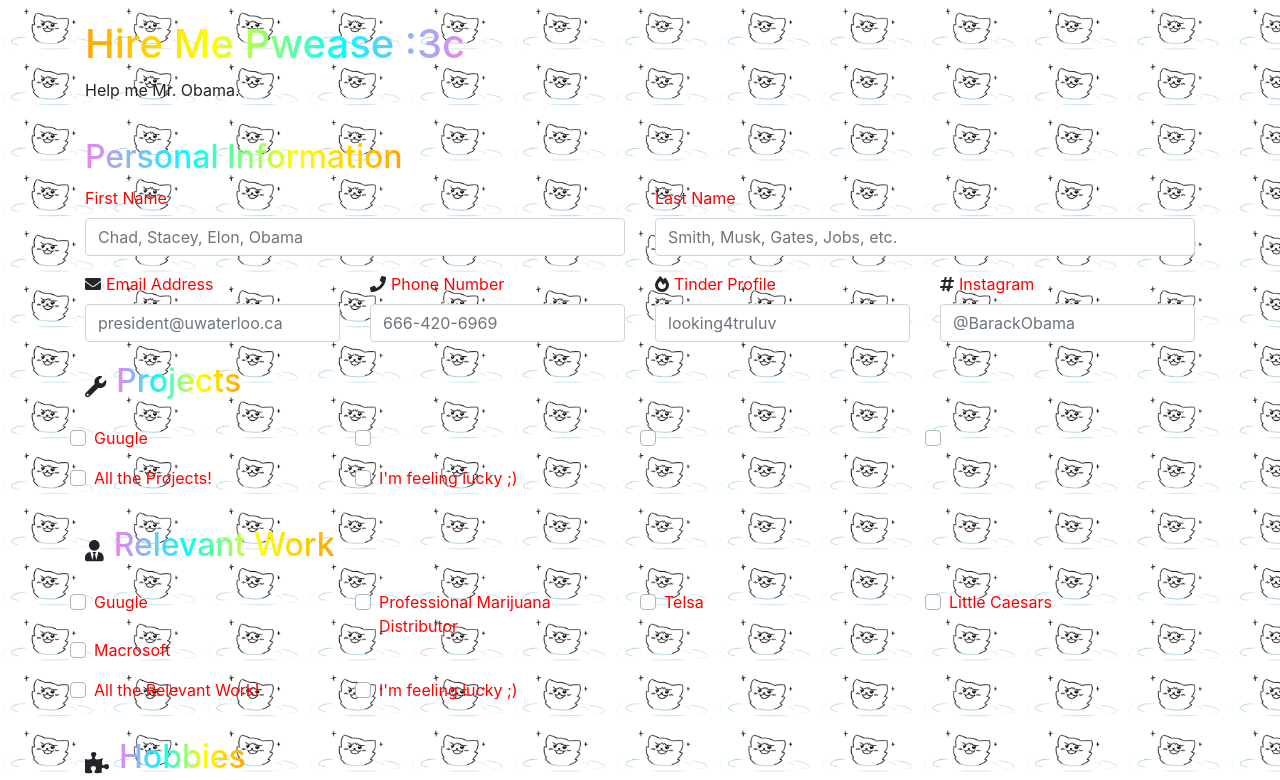
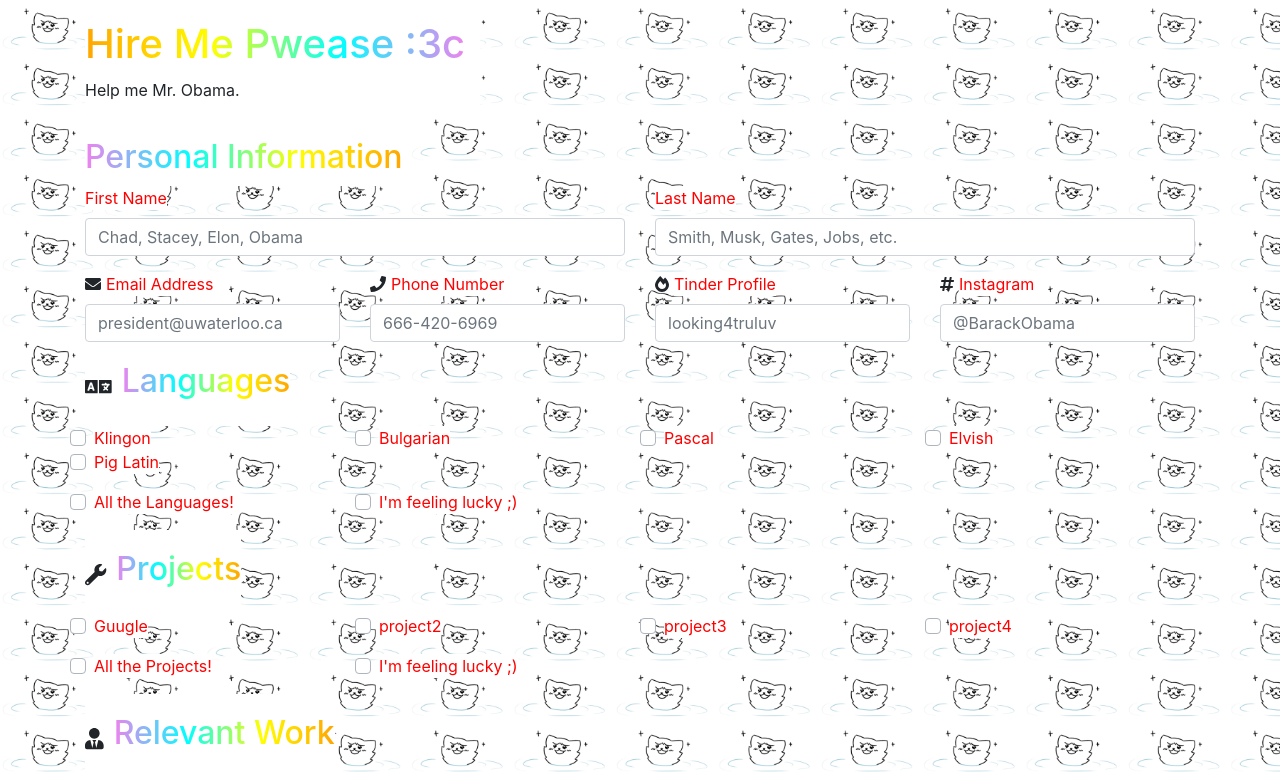
Before and after one commit to rochi138/hire-me-pwease, a React (Create React App) app: page / in a window 1280 px wide. Shown: the top 780 px of the page. Built offline with nearby package versions, Linux system fonts and the light colour scheme.

Commit message:
Checkbox languages

```diff
--- a/src/App.js
+++ b/src/App.js
@@ -16,10 +16,7 @@
 			hobbies: [],
 			projects: [],
 			relevantWork: [],
-			languages: [
-				"LTitle1",
-				"LTitle2"
-			],
+			languages: [],
 			contactInfo: {
 				phone: "",
 				email: "",
--- a/src/SCSS/Resume.module.scss
+++ b/src/SCSS/Resume.module.scss
@@ -19,7 +19,7 @@
 }
 
 .left {
-	width: 70vw;
+	width: 60vw;
 	height: auto;
 	border-right: 3px solid #000000;
 	padding-right: 15px;
--- a/src/SCSS/styles.css
+++ b/src/SCSS/styles.css
@@ -3,7 +3,7 @@
     margin-bottom: 10px !important;
 }
 h1 {
-		background: linear-gradient(to right, orange , yellow, cyan, violet);
+            background: linear-gradient(to right, orange , yellow, cyan, violet);
     -webkit-background-clip: text;
     -webkit-text-fill-color: transparent;
     display: inline-block;
@@ -24,4 +24,5 @@
 
 label{
     color: red;
+    background-color: white;
 }
--- a/src/components/HomePageComponents.js
+++ b/src/components/HomePageComponents.js
@@ -37,7 +37,7 @@
 
 	lucky() {
 		var checkStates = this.state.checkStates;
-		const amount = Math.floor(Math.random() * ( checkStates.length ));
+		const amount = 1 + Math.floor(Math.random() * ( checkStates.length -1 ));
 		for (var i = 0; i < amount; i++) {
 			var rand = Math.floor(Math.random() * ( checkStates.length ));
 			checkStates[ rand ] = !checkStates[ rand ];
@@ -48,25 +48,28 @@
 	render() {
 		return (
 			<div className={ styles.checkboxesComponent }>
-				<div style={{ lineHeight:"80px" }}>
+				<div style={{ lineHeight:"80px", display: "inline-block", backgroundColor: "white"}}>
 					<FontAwesomeIcon icon={ this.state.icon } size="lg"/><h2 style={{ marginLeft: "10px" }}>{ this.state.title }</h2>
 				</div>
-				<div class="form-group row">
+				<div className="form-group row">
 					{ this.state.source.map( ( component, i ) =>
-							<div class="custom-control custom-checkbox col-3" key={ i } onClick={() => this.update( i )}>
-								<input type="checkbox" class="custom-control-input" checked={ (this.state.checkStates[ i ]) ? "checked" : "" }/>
-								<label class="custom-control-label">{ component.title }</label>
+							<div className="custom-control custom-checkbox col-3" key={ i } onClick={() => this.update( i )}>
+								<input type="checkbox" className="custom-control-input" checked={ (this.state.checkStates[ i ]) ? "checked" : "" }/>
+								{ component.title
+									? <label className="custom-control-label">{ component.title }</label>
+									: <label className="custom-control-label">{ component }</label>
+								}
 							</div>
 					) }
 				</div>
-				<div class="form-group row">
-					<div class="custom-control custom-checkbox col-3" onClick={() => this.selectAll()}>
-						<input type="checkbox" class="custom-control-input"/>
-						<label class="custom-control-label">All the { this.state.title }!</label>
+				<div className="form-group row">
+					<div className="custom-control custom-checkbox col-3" onClick={() => this.selectAll()}>
+						<input type="checkbox" className="custom-control-input"/>
+						<label className="custom-control-label">All the { this.state.title }!</label>
 					</div>
-					<div class="custom-control custom-checkbox col-3" onClick={() => this.lucky()}>
-						<input type="checkbox" class="custom-control-input"/>
-						<label class="custom-control-label">I'm feeling lucky ;)</label>
+					<div className="custom-control custom-checkbox col-3" onClick={() => this.lucky()}>
+						<input type="checkbox" className="custom-control-input"/>
+						<label className="custom-control-label">I'm feeling lucky ;)</label>
 					</div>
 				</div>
 			</div>
--- a/src/components/Projects.json
+++ b/src/components/Projects.json
@@ -5,15 +5,15 @@
 			"description": ""
 		},
 		{
-			"title": "",
+			"title": "project2",
 			"description": ""
 		},
 		{
-			"title": "",
+			"title": "project3",
 			"description": ""
 		},
 		{
-			"title": "",
+			"title": "project4",
 			"description": ""
 		}
 	]
--- a/src/pages/HomePage.js
+++ b/src/pages/HomePage.js
@@ -14,7 +14,8 @@
   faEnvelope,
   faPhone,
   faFireAlt,
-  faHashtag
+  faHashtag,
+  faLanguage
  } from '@fortawesome/free-solid-svg-icons'
 
 export default class Home extends Component{
@@ -24,6 +25,7 @@
     this.updateHobbies = this.updateHobbies.bind( this );
     this.updateProjects = this.updateProjects.bind( this );
     this.updateRelevantWork = this.updateRelevantWork.bind( this );
+    this.updateLanguages = this.updateLanguages.bind( this );
   }
 
   generateResume() {
@@ -54,54 +56,69 @@
     this.updateFields( { relevantWork: updatedRelevantWork } );
   }
 
+  updateLanguages( updatedLanguages ) {
+    this.updateFields( { languages: updatedLanguages } );
+  }
+
   render(){
     return(
       <div>
-        <div class="container">
+        <div className="container">
+          <div style={{ display: "inline-block", backgroundColor: "white", paddingRight: "15px"}}>
             <h1>Hire Me Pwease :3c</h1>
             <p>Help me Mr. Obama.</p>
+          </div>
         </div>
-        <div class="container">
+        <div className="container">
           <Form>
-            <h2>Personal Information</h2>
-            <div class="row">
-                <div class="col">
-                    <div class="form-group">
+            <div style={{ display: "inline-block", backgroundColor: "white"}}>
+              <h2>Personal Information</h2>
+            </div>
+            <div className="row">
+                <div className="col">
+                    <div className="form-group">
                         <label>First Name</label>
-                        <input class="form-control" placeholder="Chad, Stacey, Elon, Obama" onChange={(e) => this.updateName({firstName: e.target.value })} />
+                        <input className="form-control" placeholder="Chad, Stacey, Elon, Obama" onChange={(e) => this.updateName({firstName: e.target.value })} />
                     </div>
                 </div>
-                <div class="col">
-                    <div class="form-group">
+                <div className="col">
+                    <div className="form-group">
                         <label >Last Name</label>
-                        <input class="form-control" placeholder="Smith, Musk, Gates, Jobs, etc." onChange={(e) => this.updateName({lastName: e.target.value })}/>
+                        <input className="form-control" placeholder="Smith, Musk, Gates, Jobs, etc." onChange={(e) => this.updateName({lastName: e.target.value })}/>
                     </div>
                 </div>
             </div>
-            <div class="contact-information">
-                <div class="row">
-                  <div class="col">
-                    <FontAwesomeIcon icon={ faEnvelope } size="md" style={{ marginRight: "5px"}}/>
-                    <label for="emailInput">Email Address</label>
-                    <input class="form-control" placeholder="president@uwaterloo.ca" onChange={(e) => this.updateContactInfo({email: e.target.value })} />
+            <div className="contact-information">
+                <div className="row">
+                  <div className="col">
+                    <FontAwesomeIcon icon={ faEnvelope } style={{ marginRight: "5px"}}/>
+                    <label>Email Address</label>
+                    <input className="form-control" placeholder="president@uwaterloo.ca" onChange={(e) => this.updateContactInfo({email: e.target.value })} />
                   </div>
-                  <div class="col">
-                    <FontAwesomeIcon icon={ faPhone } size="md" style={{ marginRight: "5px"}}/>
-                    <label for="phoneInput">Phone Number</label>
-                    <input class="form-control" placeholder="666-420-6969" onChange={(e) => this.updateContactInfo({phone: e.target.value })} />
+                  <div className="col">
+                    <FontAwesomeIcon icon={ faPhone } style={{ marginRight: "5px"}}/>
+                    <label>Phone Number</label>
+                    <input className="form-control" placeholder="666-420-6969" onChange={(e) => this.updateContactInfo({phone: e.target.value })} />
                   </div>
-                  <div class="col">
-                    <FontAwesomeIcon icon={ faFireAlt } size="md" style={{ marginRight: "5px"}}/>
-                    <label for="phoneInput">Tinder Profile</label>
-                    <input class="form-control" placeholder="looking4truluv" onChange={(e) => this.updateContactInfo({tinder: e.target.value })} />
+                  <div className="col">
+                    <FontAwesomeIcon icon={ faFireAlt } style={{ marginRight: "5px"}}/>
+                    <label>Tinder Profile</label>
+                    <input className="form-control" placeholder="looking4truluv" onChange={(e) => this.updateContactInfo({tinder: e.target.value })} />
                   </div>
-                  <div class="col">
-                    <FontAwesomeIcon icon={ faHashtag } size="md" style={{ marginRight: "5px"}}/>
-                    <label for="phoneInput">Instagram</label>
-                    <input class="form-control" placeholder="@BarackObama" onChange={(e) => this.updateContactInfo({instagram: e.target.value })} />
+                  <div className="col">
+                    <FontAwesomeIcon icon={ faHashtag } style={{ marginRight: "5px"}}/>
+                    <label>Instagram</label>
+                    <input className="form-control" placeholder="@BarackObama" onChange={(e) => this.updateContactInfo({instagram: e.target.value })} />
                   </div>
                 </div>
             </div>
+            <CheckBoxesComponent
+                title="Languages"
+                fileName="Languages"
+                componentName="languages"
+                icon={ faLanguage }
+                update={ this.updateLanguages }
+            />
             <CheckBoxesComponent
                 title="Projects"
                 fileName="Projects"
@@ -123,8 +140,8 @@
                 icon={ faPuzzlePiece }
                 update={ this.updateHobbies }
             />
-          <div class="form-group row" style={{ marginTop: "10px", textAlign: "center" }}>
-              <button class="btn btn-primary" onClick={ () => this.generateResume() }>Submit</button>
+          <div className="form-group row" style={{ marginTop: "10px", textAlign: "center" }}>
+              <button className="btn btn-primary" onClick={ () => this.generateResume() }>Submit</button>
           </div>
         </Form>
         </div>
--- a/src/pages/ResumePage.js
+++ b/src/pages/ResumePage.js
@@ -7,10 +7,7 @@
   faPuzzlePiece,
   faWrench,
   faUserTie,
-  faEnvelope,
-  faPhone,
-  faFireAlt,
-  faHashtag
+  faLanguage
  } from '@fortawesome/free-solid-svg-icons'
 
 export default class Resume extends Component{
@@ -32,7 +29,9 @@
       <div>
         <div id="resume" className={ styles.resume }>
             <div id="Name" style={{height: "10vw", borderBottom: "3px solid #000000"}}>
-                <h1>Name</h1>
+                <div style={{ display: "inline-block", backgroundColor: "white", paddingRight: "15px"}}>
+                    <h1>Name</h1>
+                </div>
                 <div>
                     { source.name.firstName }
                     { source.name.lastName }
@@ -63,14 +62,13 @@
                     />
                 </div>
                 <div className={ styles.right }>
-                    <div id="Languages">
-                        <h1>Languages</h1>
-                        { source.languages.map( ( language, i ) =>
-                            <div key = { i }>
-                              { language }
-                            </div>
-                        ) }
-                    </div>
+                    <CheckBoxesComponent
+                        title="Languages"
+                        fileName="Languages"
+                        componentName="languages"
+                        icon={ faLanguage }
+                        checkStates={source.languages}
+                    />
                     <ContactInfoSection
                       source = { source.contactInfo }
                     />
@@ -78,8 +76,8 @@
             </div>
         </div>
 
-        <div class="container">
-            <button type="button" class="btn btn-dark" onClick={ () => this.generatePDF() }>Download Resume</button>
+        <div className="container">
+            <button type="button" className="btn btn-dark" onClick={ () => this.generatePDF() }>Download Resume</button>
         </div>
       </div>
     );
```
Also changed, not shown: src/components/ResumeComponents.js (+14 -3 lines).
